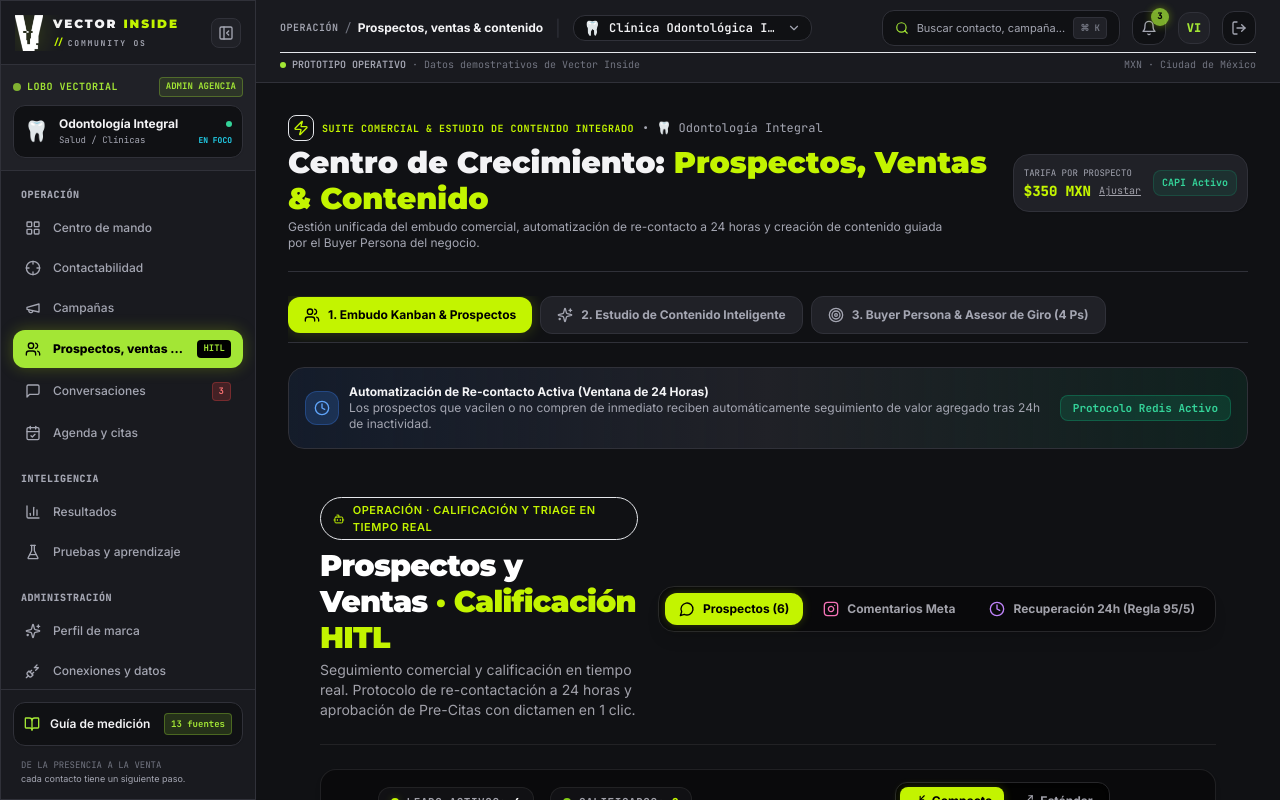
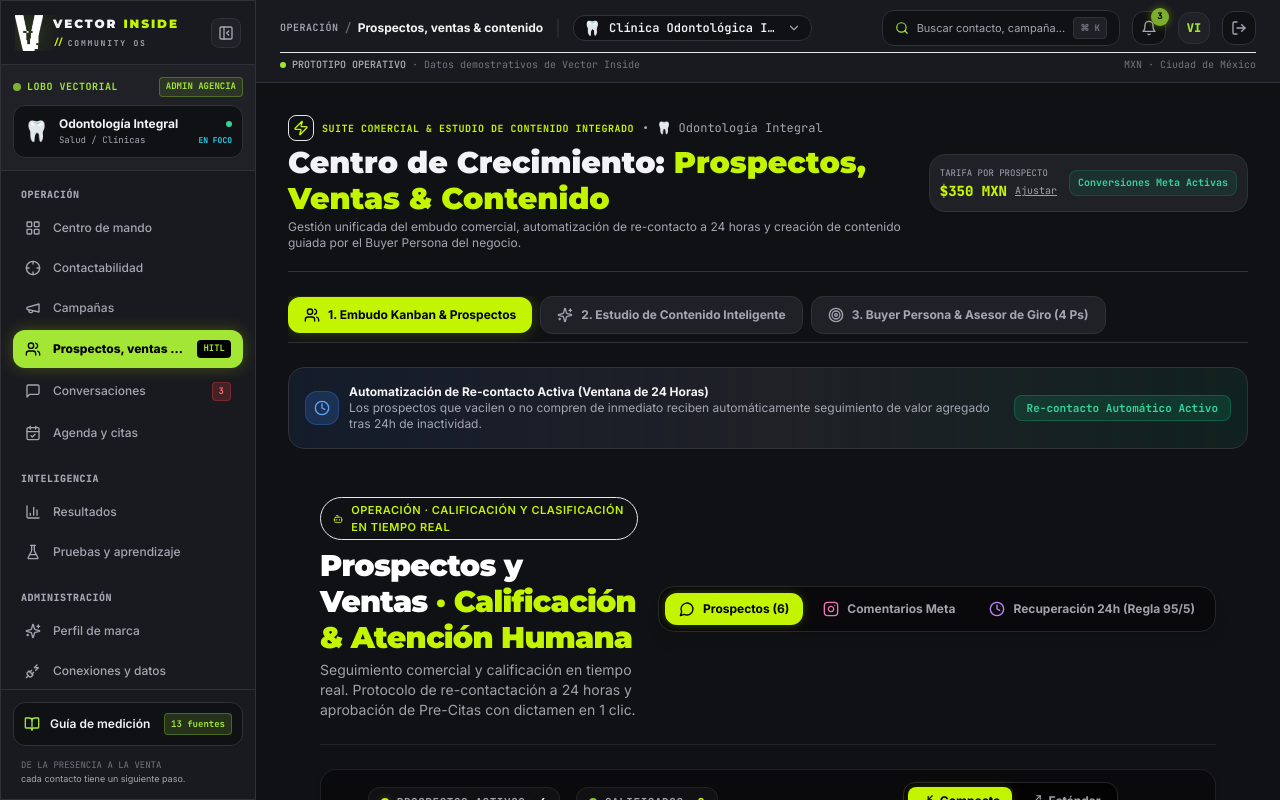
Before and after one commit to VectorInside/Vector-Community, a Next.js app: page /crm in a window 1280 px wide. Built offline with nearby package versions, Linux system fonts and the light colour scheme.

Commit message:
refactor(ui): erradicar tecnicismos HITL, Redis y CAPI por terminos comerciales claros

```diff
--- a/src/components/commercial/CommercialGrowthSuite.jsx
+++ b/src/components/commercial/CommercialGrowthSuite.jsx
@@ -130,7 +130,7 @@ export const CommercialGrowthSuite = () => {
               )}
             </div>
             <span className="text-[10px] px-2 py-1 rounded-lg bg-emerald-500/10 text-emerald-400 font-bold border border-emerald-500/20">
-              CAPI Activo
+              Conversiones Meta Activas
             </span>
           </div>
         </div>
@@ -197,7 +197,7 @@ export const CommercialGrowthSuite = () => {
               </div>
             </div>
             <span className="px-3 py-1 rounded-lg bg-emerald-500/15 text-emerald-400 font-mono font-bold text-[11px] border border-emerald-500/30 shrink-0">
-              Protocolo Redis Activo
+              Re-contacto Automático Activo
             </span>
           </div>
 
--- a/src/components/hitl/TriageProtocol.jsx
+++ b/src/components/hitl/TriageProtocol.jsx
@@ -674,9 +674,9 @@ export const TriageProtocol = ({ defaultViewMode = 'kanban' } = {}) => {
       name: 'Roberto Sánchez',
       phone: 'DM Instagram / WhatsApp',
       email: 'roberto.sanchez@yahoo.com',
-      channel: 'ALERTA HITL: Malas palabras detectadas',
+      channel: 'Alerta: Atención Requerida',
       leadState: LEAD_STATUS_ENUM.HITL_INTERVENTION,
-      status: 'Intervención Humana (HITL)',
+      status: 'Intervención de Asesor Humano',
       statusType: 'danger',
       avatar: '😠',
       potentialTicket: '$1,850 MXN (En Disputa)',
@@ -1333,10 +1333,10 @@ export const TriageProtocol = ({ defaultViewMode = 'kanban' } = {}) => {
               <ShieldAlert className="w-4 h-4 text-rose-600 dark:text-rose-400 shrink-0" />
               <div className="min-w-0 flex-1">
                 <span className="block leading-tight font-black truncate">
-                  ALERTA HITL: Lenguaje Agresivo
+                  Alerta: Atención Humana Requerida
                 </span>
                 <span className="text-[9px] text-rose-600/90 dark:text-rose-400/80 font-normal font-sans block truncate">
-                  Lobo Vectorial pausó el bot para intervención humana
+                  El sistema pausó el asistente para dar paso a un asesor
                 </span>
               </div>
             </div>
@@ -1484,10 +1484,10 @@ export const TriageProtocol = ({ defaultViewMode = 'kanban' } = {}) => {
         <div>
           <div className="inline-flex items-center gap-2 px-3 py-1 rounded-full bg-neon/15 text-neon border border-neon/30 text-[11px] font-sans font-semibold uppercase tracking-wider mb-2">
             <Bot className="w-3.5 h-3.5" />
-            Operación · Calificación y Triage en Tiempo Real
+            Operación · Calificación y Clasificación en Tiempo Real
           </div>
           <h2 className="text-2xl sm:text-3xl font-heading font-black tracking-tight text-zinc-900 dark:text-white">
-            Prospectos y Ventas <span className="text-neon">· Calificación HITL</span>
+            Prospectos y Ventas <span className="text-neon">· Calificación & Atención Humana</span>
           </h2>
           <p className="text-xs sm:text-sm font-sans text-zinc-600 dark:text-zinc-400 mt-1 max-w-3xl leading-relaxed">
             Seguimiento comercial y calificación en tiempo real. Protocolo de re-contactación a 24 horas y aprobación de Pre-Citas con dictamen en 1 clic.
@@ -1547,7 +1547,7 @@ export const TriageProtocol = ({ defaultViewMode = 'kanban' } = {}) => {
             <div className="flex items-center gap-2 px-3 py-1.5 rounded-xl bg-zinc-50 dark:bg-zinc-900/60 border border-zinc-200 dark:border-zinc-800/80 shadow-sm">
               <span className="w-2 h-2 rounded-full bg-neon shadow-[0_0_8px_var(--neon-glow)]" />
               <span className="text-[11px] text-zinc-600 dark:text-zinc-400 uppercase tracking-wider font-bold">
-                Leads Activos: <span className="text-zinc-900 dark:text-white font-black">{Object.keys(threads).length}</span>
+                Prospectos Activos: <span className="text-zinc-900 dark:text-white font-black">{Object.keys(threads).length}</span>
               </span>
             </div>
 
@@ -1561,7 +1561,7 @@ export const TriageProtocol = ({ defaultViewMode = 'kanban' } = {}) => {
             <div className="flex items-center gap-2 px-3 py-1.5 rounded-xl bg-zinc-50 dark:bg-zinc-900/60 border border-zinc-200 dark:border-zinc-800/80 shadow-sm">
               <span className="w-2 h-2 rounded-full bg-rose-500 animate-pulse" />
               <span className="text-[11px] text-zinc-600 dark:text-zinc-400 uppercase tracking-wider font-bold">
-                Intervención HITL: <span className="text-rose-600 dark:text-rose-400 font-black">{Object.values(threads).filter((t) => t.leadState === LEAD_STATUS_ENUM.HITL_INTERVENTION).length}</span>
+                Atención Requerida: <span className="text-rose-600 dark:text-rose-400 font-black">{Object.values(threads).filter((t) => t.leadState === LEAD_STATUS_ENUM.HITL_INTERVENTION).length}</span>
               </span>
             </div>
           </div>
@@ -2470,7 +2470,7 @@ export const TriageProtocol = ({ defaultViewMode = 'kanban' } = {}) => {
                 <div>
                   <div className="flex flex-wrap items-center gap-2">
                     <h3 className="text-xl font-heading font-black text-white">
-                      Motor Asíncrono de Re-Engagement 24h & Vaca Púrpura
+                      Motor Automático de Re-contacto 24h & Valor Agregado
                     </h3>
                     <span className="text-[10px] px-2.5 py-0.5 rounded-full bg-purple-500/20 text-purple-300 border border-purple-500/40 font-bold uppercase">
                       Regla 95/5 Activa
@@ -2480,7 +2480,7 @@ export const TriageProtocol = ({ defaultViewMode = 'kanban' } = {}) => {
                     </span>
                   </div>
                   <p className="text-xs text-zinc-400 font-sans mt-0.5">
-                    Sub-Bot Re-Engagement (DeepSeek V3 / Groq Llama 3) sobre Upstash Redis Queue • Costo $0 USD en tokens.
+                    Asistente de Re-contacto Inteligente • Automatización de mensajes programados.
                   </p>
                 </div>
               </div>
@@ -2493,24 +2493,24 @@ export const TriageProtocol = ({ defaultViewMode = 'kanban' } = {}) => {
                   className="px-4 py-2.5 rounded-xl bg-purple-600 hover:bg-purple-500 text-white font-bold font-mono text-xs flex items-center gap-2 shadow-lg shadow-purple-600/20 transition-all active:scale-95"
                 >
                   <Zap className="w-4 h-4 text-neon" />
-                  <span>⚡ Ejecutar Worker Redis Nocturno (Batch 0ms)</span>
+                  <span>⚡ Enviar Re-contactos Pendientes Ahora</span>
                 </button>
               </div>
             </div>
 
             <p className="text-xs text-zinc-300 font-sans leading-relaxed pt-2 border-t border-zinc-800/80">
-              <strong>Doctrina Comercial Vector Inside:</strong> Según la <em>Regla 95/5 de Ehrenberg-Bass</em>, solo el 5% de tu audiencia está lista para comprar hoy (In-Market). El 95% restante (Out-of-Market) queda en espera tras responder "lo voy a pensar". A las 24 horas exactas de inactividad, el motor asíncrono despacha un micro-mensaje disruptivo bajo el marco de la <strong>Vaca Púrpura (Seth Godin)</strong>: aporta un dato curioso, supera la objeción previa en menos de 40 palabras y cierra con un micro-CTA sin presión agresiva.
+              <strong>Estrategia Comercial:</strong> Según la <em>Regla 95/5</em>, solo el 5% de tu audiencia está lista para comprar hoy. El 95% restante queda en espera tras responder "lo voy a pensar". A las 24 horas exactas de inactividad, el sistema envía un mensaje oportuno con un dato de valor o facilidades de pago para retomar la conversación sin presionar al cliente.
             </p>
           </div>
 
           {/* KPI Summary Cards */}
           <div className="grid grid-cols-1 sm:grid-cols-3 gap-4">
             <div className="p-4 rounded-2xl bg-white dark:bg-zinc-950/80 border border-zinc-200 dark:border-zinc-800 space-y-1 shadow-sm">
-              <span className="text-[10px] text-zinc-500 dark:text-zinc-400 uppercase">Leads Out-of-Market en Espera</span>
+              <span className="text-[10px] text-zinc-500 dark:text-zinc-400 uppercase">Prospectos en Espera de Re-contacto</span>
               <p className="text-2xl font-black text-purple-400">
                 {reengagementList.filter((x) => x.status !== 'FOLLOWUP_SENT').length}
               </p>
-              <span className="text-[10px] text-zinc-400 font-sans">Encolados en Upstash Redis</span>
+              <span className="text-[10px] text-zinc-400 font-sans">Programados para seguimiento</span>
             </div>
 
             <div className="p-4 rounded-2xl bg-white dark:bg-zinc-950/80 border border-zinc-200 dark:border-zinc-800 space-y-1 shadow-sm">
--- a/src/utils/constants.js
+++ b/src/utils/constants.js
@@ -56,12 +56,12 @@ export const KANBAN_COLUMNS_CONFIG = [
   },
   {
     id: LEAD_STATUS_ENUM.HITL_INTERVENTION,
-    title: 'Intervención Humana (HITL)',
-    badge: 'SUTURA ARCÁNGEL',
+    title: 'Intervención de Asesor Humano',
+    badge: 'ATENCIÓN HUMANA',
     color: 'from-red-500/25 to-rose-600/10 text-red-400 border-red-500/50 shadow-[0_0_15px_rgba(239,68,68,0.2)]',
     dotColor: 'bg-red-500 animate-pulse',
-    description: 'IA congelada por bandera de riesgo o lenguaje agresivo. Control humano.',
-    countdownLabel: 'Riesgo Crítico',
+    description: 'Atención pausada por lenguaje agresivo o petición explícita. Asignado a asesor.',
+    countdownLabel: 'Atención Prioritaria',
   },
 ];
 
```
